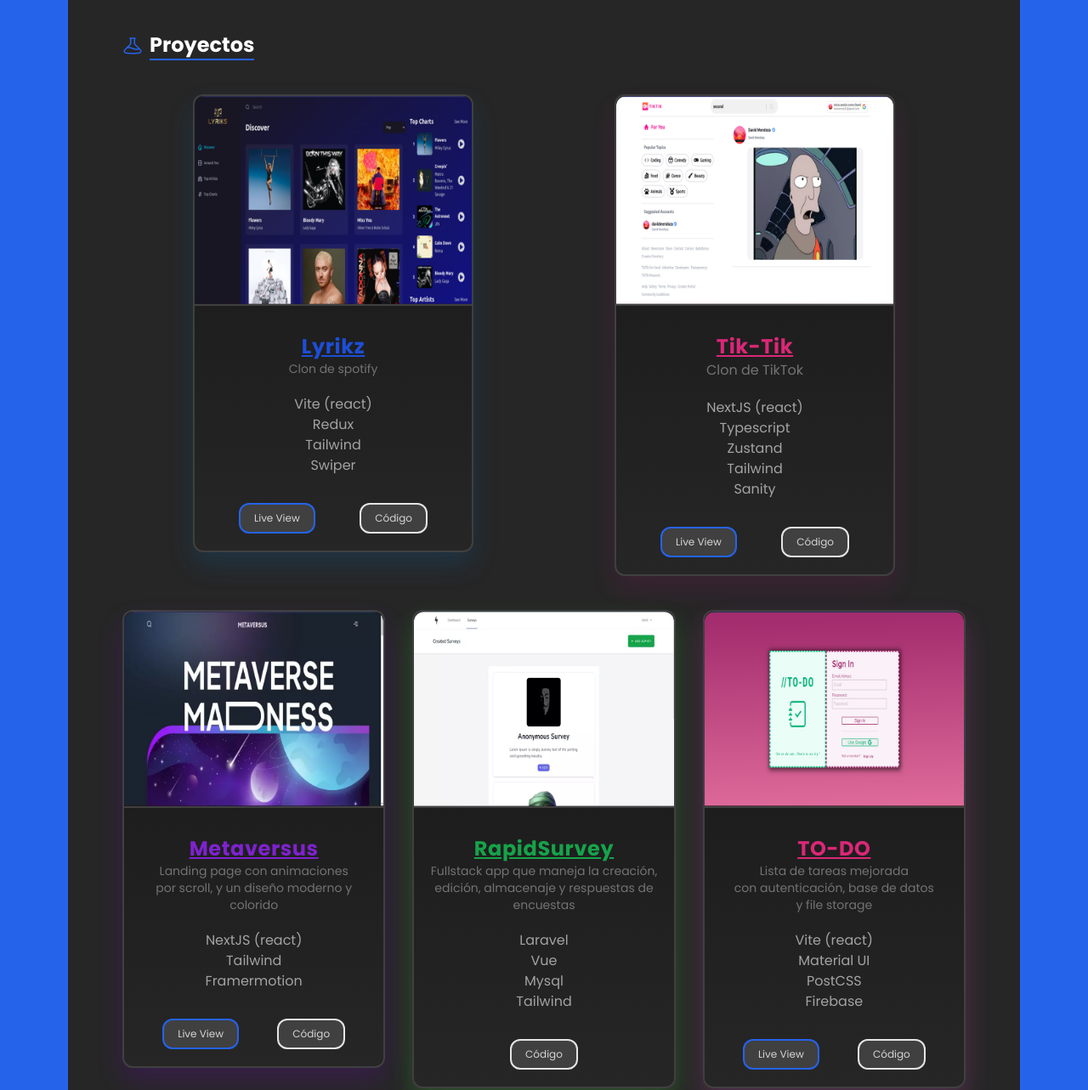
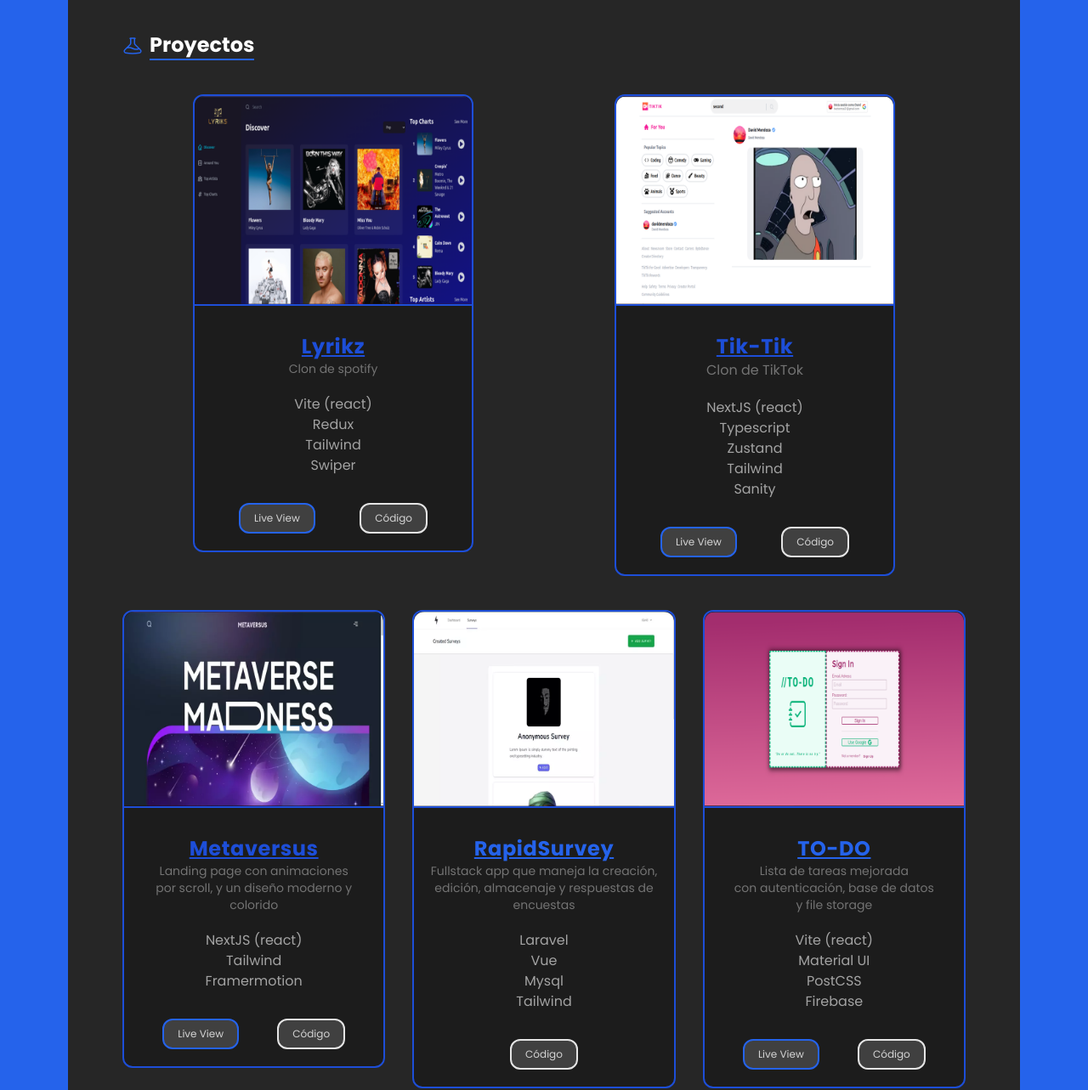
Before and after one commit to purplesage/david_portfolio, an Astro site: page / in a window 1280 px wide. Shown: the part 1045-2328 px from the top of the page at 85% size. Built offline with nearby package versions, Linux system fonts and the light colour scheme; Astro itself is replaced by a stand-in of ours.

Commit message:
project card restyle

```diff
--- a/src/components/projects/Lyriks.astro
+++ b/src/components/projects/Lyriks.astro
@@ -1,9 +1,9 @@
 <div
-	class="mt-10 h-full rounded-xl border-2 border-neutral-700 bg-gradient-to-b from-neutral-900 to-neutral-800 shadow-[0_15px_30px_rgba(8,_112,_184,_0.2)] sm:mx-auto sm:w-3/4 lg:w-1/3"
+	class="mt-10 h-full rounded-xl border-2 border-blue-700 bg-neutral-900/60 sm:mx-auto sm:w-3/4 lg:w-1/3"
 >
 	<div class="flex flex-col items-center gap-5">
 		<img
-			class="rounded-t-xl border-b-2 border-neutral-700"
+			class="rounded-t-xl border-b-2 border-blue-700"
 			src="/lyrikz.webp"
 			alt="project image"
 		/>
--- a/src/components/projects/Metaversus.astro
+++ b/src/components/projects/Metaversus.astro
@@ -1,15 +1,15 @@
 <div
-	class="mt-10 h-full rounded-xl border-2 border-neutral-700 bg-gradient-to-b from-neutral-900 to-neutral-800 shadow-[0_15px_30px_rgba(126,2,209,_0.2)] sm:mx-auto sm:w-3/4 lg:w-1/3"
+	class="mt-10 h-full rounded-xl border-2 border-blue-700 bg-neutral-900/60 sm:mx-auto sm:w-3/4 lg:w-1/3"
 >
 	<div class="flex flex-col items-center gap-5">
 		<img
-			class="rounded-t-xl border-b-2 border-neutral-700"
+			class="rounded-t-xl border-b-2 border-blue-700"
 			src="/metaversus.webp"
 			alt="project image"
 		/>
 		<div class="p-3">
 			<div class="mb-5 flex flex-col items-center">
-				<h3 class="text-2xl font-bold tracking-wide text-purple-700 underline">
+				<h3 class="text-2xl font-bold tracking-wide text-blue-700 underline">
 					Metaversus
 				</h3>
 				<p class="text-center text-xs text-neutral-500 sm:text-sm">
--- a/src/components/projects/Rapidsurvey.astro
+++ b/src/components/projects/Rapidsurvey.astro
@@ -1,15 +1,15 @@
 <div
-	class="mt-10 h-full rounded-xl border-2 border-neutral-700 bg-gradient-to-b from-neutral-900 to-neutral-800 shadow-[0_15px_30px_rgba(69,_245,_66,_0.2)] sm:mx-auto sm:w-3/4 lg:w-1/3"
+	class="mt-10 h-full rounded-xl border-2 border-blue-700 bg-neutral-900/60 sm:mx-auto sm:w-3/4 lg:w-1/3"
 >
 	<div class="flex flex-col items-center gap-5">
 		<img
-			class="rounded-t-xl border-b-2 border-neutral-700"
+			class="rounded-t-xl border-b-2 border-blue-700"
 			src="/rapidsurvey.webp"
 			alt="project image"
 		/>
 		<div class="p-3">
 			<div class="mb-5 flex flex-col items-center">
-				<h3 class="text-2xl font-bold tracking-wide text-green-600 underline">
+				<h3 class="text-2xl font-bold tracking-wide text-blue-600 underline">
 					RapidSurvey
 				</h3>
 				<p class="text-center text-xs text-neutral-500 sm:text-sm">
--- a/src/components/projects/Tik.astro
+++ b/src/components/projects/Tik.astro
@@ -1,15 +1,15 @@
 <div
-	class="mt-10 h-full rounded-xl border-2 border-neutral-700 bg-gradient-to-b from-neutral-900 to-neutral-800 shadow-[0_15px_30px_rgba(252,3,177,_0.1)] sm:mx-auto sm:w-3/4 lg:w-1/3"
+	class="mt-10 h-full rounded-xl border-2 border-blue-700 bg-neutral-900/60 sm:mx-auto sm:w-3/4 lg:w-1/3"
 >
 	<div class="flex flex-col items-center gap-5">
 		<img
-			class="rounded-t-xl border-b-2 border-neutral-700"
+			class="rounded-t-xl border-b-2 border-blue-700"
 			src="/tik-tik.webp"
 			alt="project image"
 		/>
 		<div class="p-3">
 			<div class="mb-5 flex flex-col items-center">
-				<h3 class="text-2xl font-bold tracking-wide text-pink-600 underline">
+				<h3 class="text-2xl font-bold tracking-wide text-blue-700 underline">
 					Tik-Tik
 				</h3>
 				<p class="text-xs text-neutral-500 sm:text-base">Clon de TikTok</p>
--- a/src/components/projects/Todo.astro
+++ b/src/components/projects/Todo.astro
@@ -1,15 +1,15 @@
 <div
-	class="mt-10 h-full rounded-xl border-2 border-neutral-700 bg-gradient-to-b from-neutral-900 to-neutral-800 shadow-[0_15px_30px_rgba(250,85,220,_0.2)] sm:mx-auto sm:w-3/4 lg:w-1/3"
+	class="mt-10 h-full rounded-xl border-2 border-blue-700 bg-neutral-900/60 sm:mx-auto sm:w-3/4 lg:w-1/3"
 >
 	<div class="flex flex-col items-center gap-5">
 		<img
-			class="rounded-t-xl border-b-2 border-neutral-700"
+			class="rounded-t-xl border-b-2 border-blue-700"
 			src="/todolist.webp"
 			alt="project image"
 		/>
 		<div class="p-3">
 			<div class="mb-5 flex flex-col items-center">
-				<h3 class="text-2xl font-bold tracking-wide text-pink-600 underline">
+				<h3 class="text-2xl font-bold tracking-wide text-blue-600 underline">
 					TO-DO
 				</h3>
 				<p class="text-center text-xs text-neutral-500 sm:text-sm">
```
